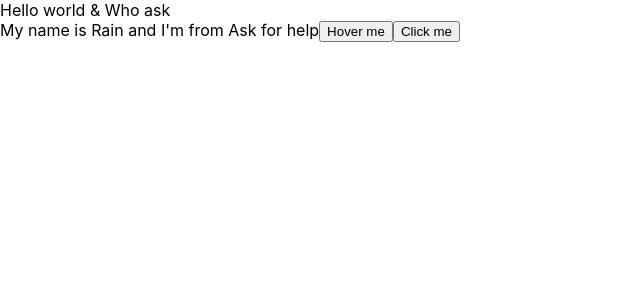
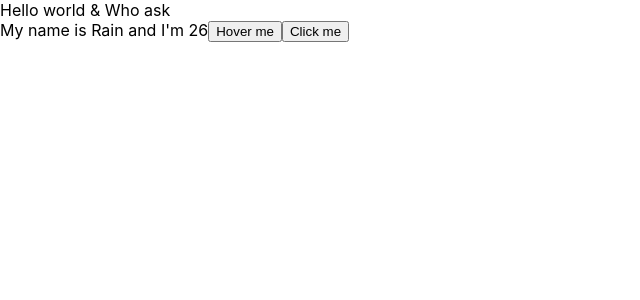
Before and after one commit to anhoang0611/react1, a React (Create React App) app: page / in a window 1280 px wide. Shown: the top 300 px of the page, without its empty margins (0-640 px from the left). Built offline with nearby package versions, Linux system fonts and the light colour scheme.

Commit message:
transformation state

```diff
--- a/src/components/MyComponent.js
+++ b/src/components/MyComponent.js
@@ -10,20 +10,27 @@
     };
     handleClick(event) {
         console.log(">> Click button")
-        console.log("My name is ", this.state.name)
+
+
+        // console.log("Random ", Math.floor((Math.random() * 100) + 1))
+        // merge State =>react class
+        this.setState({
+            name: 'An',
+            age: Math.floor((Math.random() * 100) + 1)
+        })
     }
 
     handleOnMouseOver(event) {
-        console.log(event.pageX)
+        // console.log(event.pageX)
     }
     // JSX
     render() {
         return (
 
             <div>
-                My name is {this.state.name} and I'm from {this.state.address}
+                My name is {this.state.name} and I'm {this.state.age}
                 <button onMouseOver={this.handleOnMouseOver}>Hover me</button>
-                <button onClick={this.handleClick}>Click me</button>
+                <button onClick={(event) => { this.handleClick(event) }}>Click me</button>
             </div>
         );
     }
```
